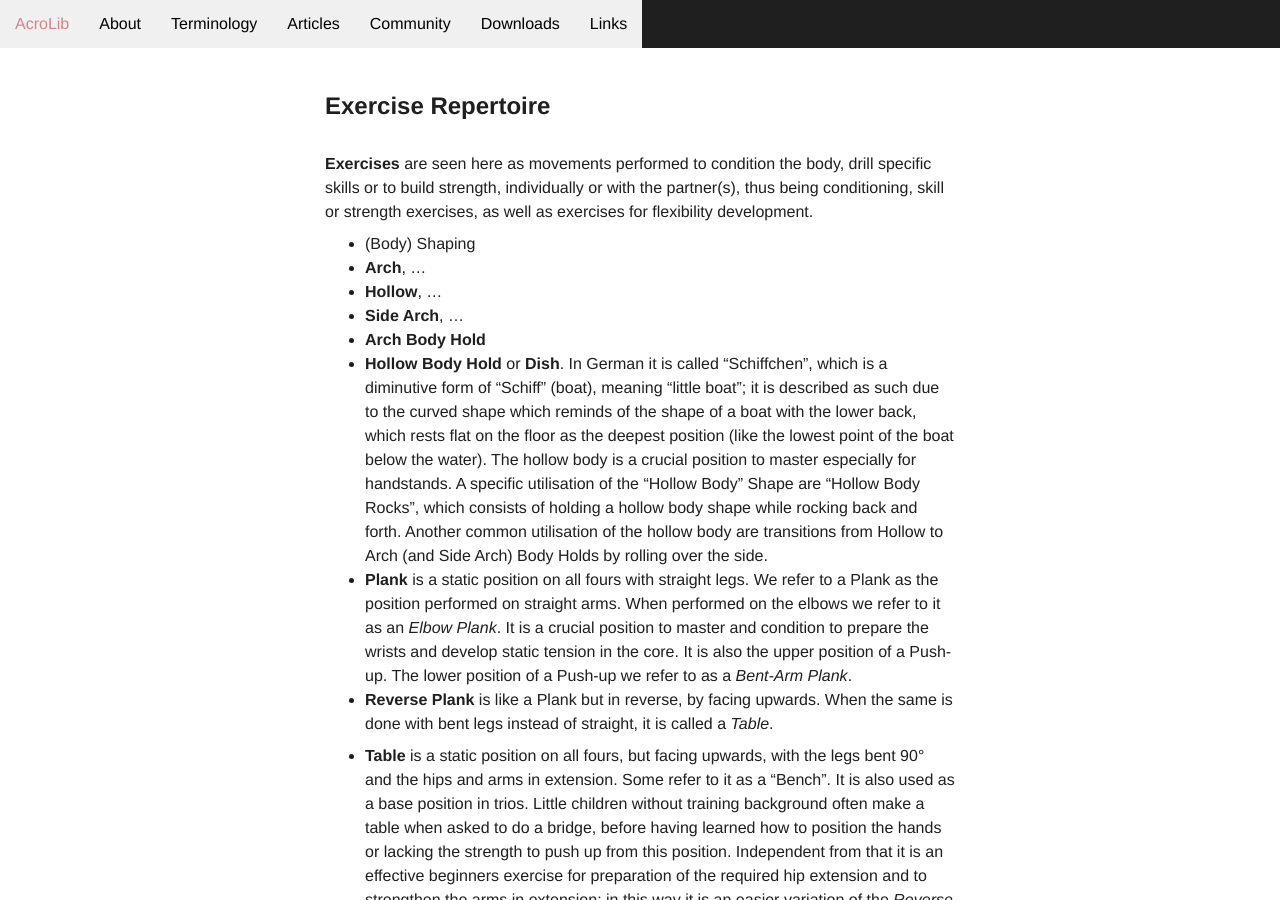
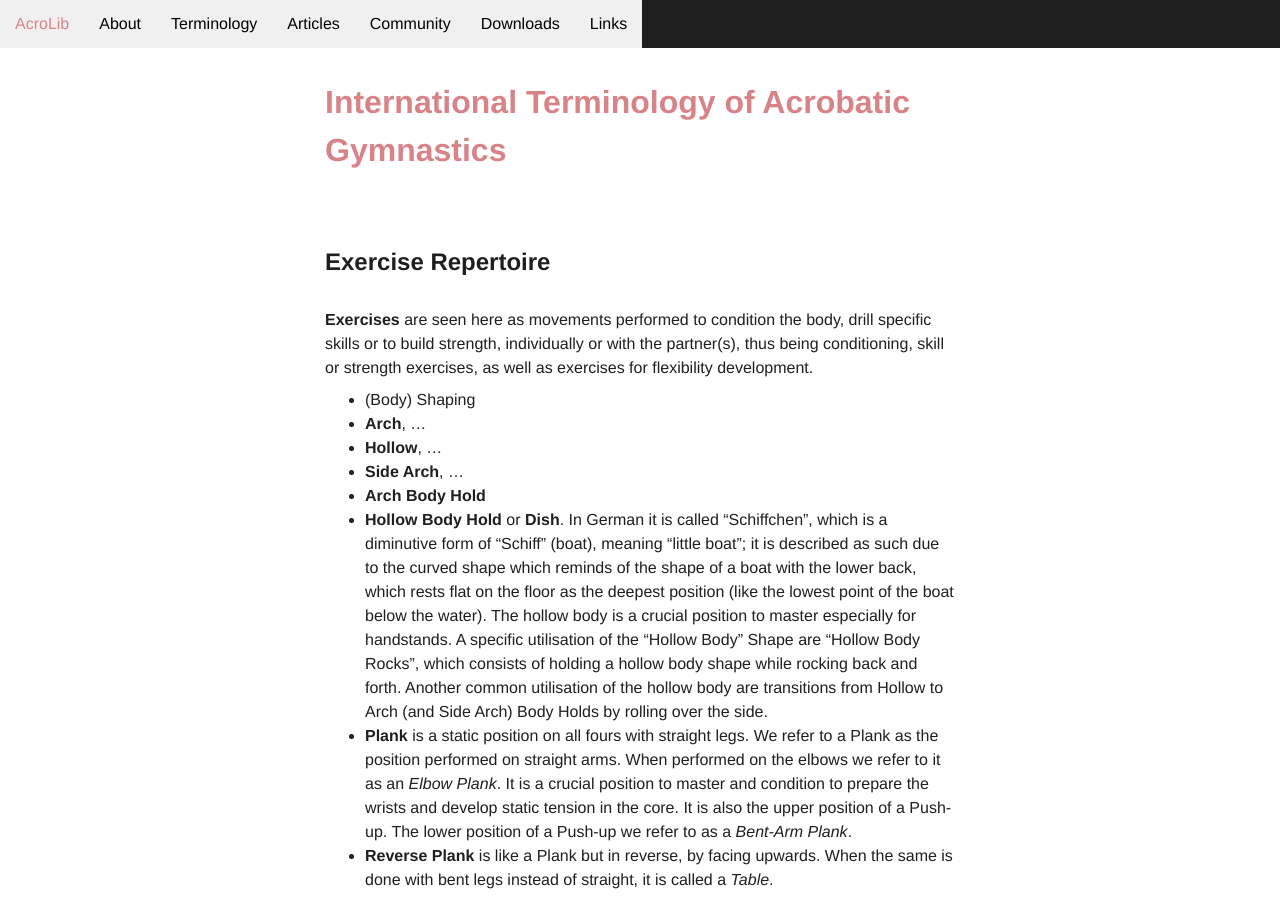
Before and after one commit to floshin/acrolib, a Jekyll site: the page built from terminology/exercises.md, in a window 1280 px wide and 900 px high. Built offline with Jekyll 4.4.1, drawn with Linux system fonts in a browser that asks for light colours; our own code applies the rules of GitHub Pages for plain Markdown files.

Commit message:
Update exercises.md

```diff
--- a/terminology/exercises.md
+++ b/terminology/exercises.md
@@ -1,5 +1,4 @@
-
-
+# [International Terminology of Acrobatic Gymnastics](/terminology)
 
 ## Exercise Repertoire
 
```
